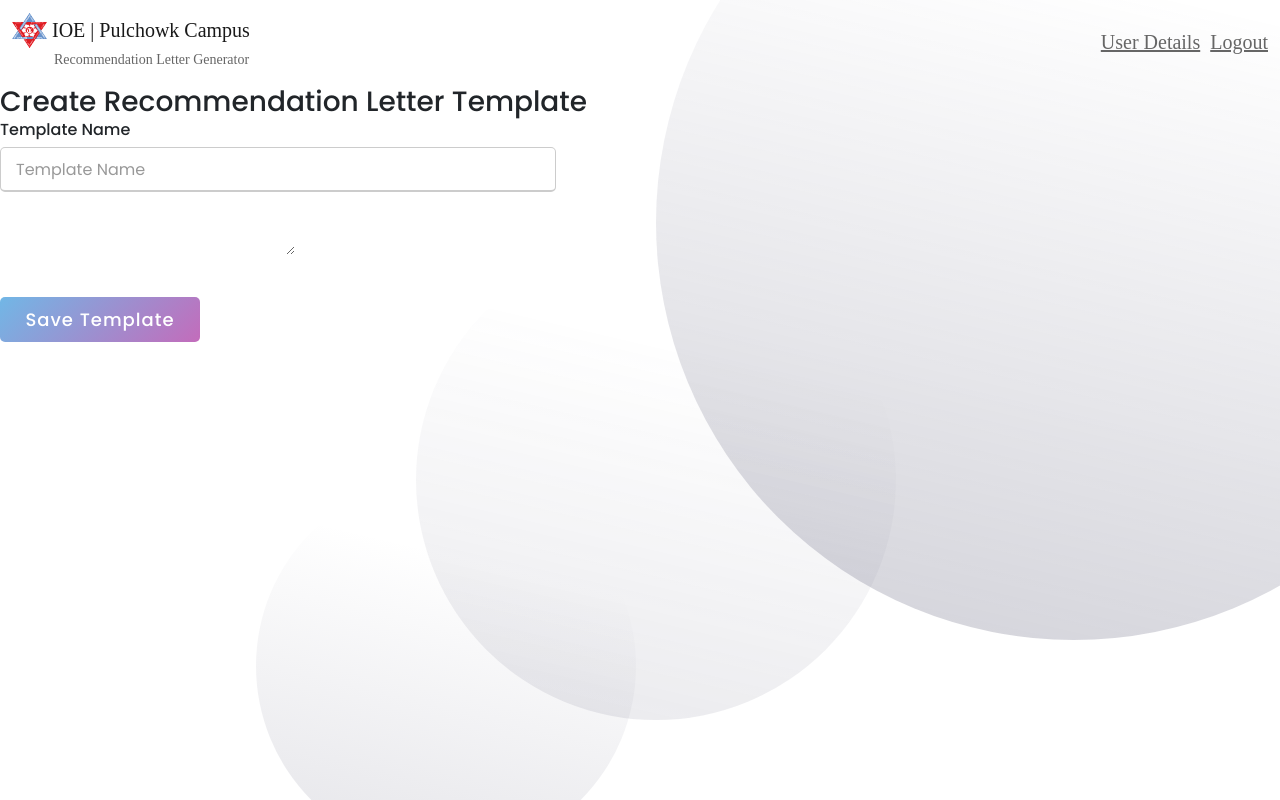
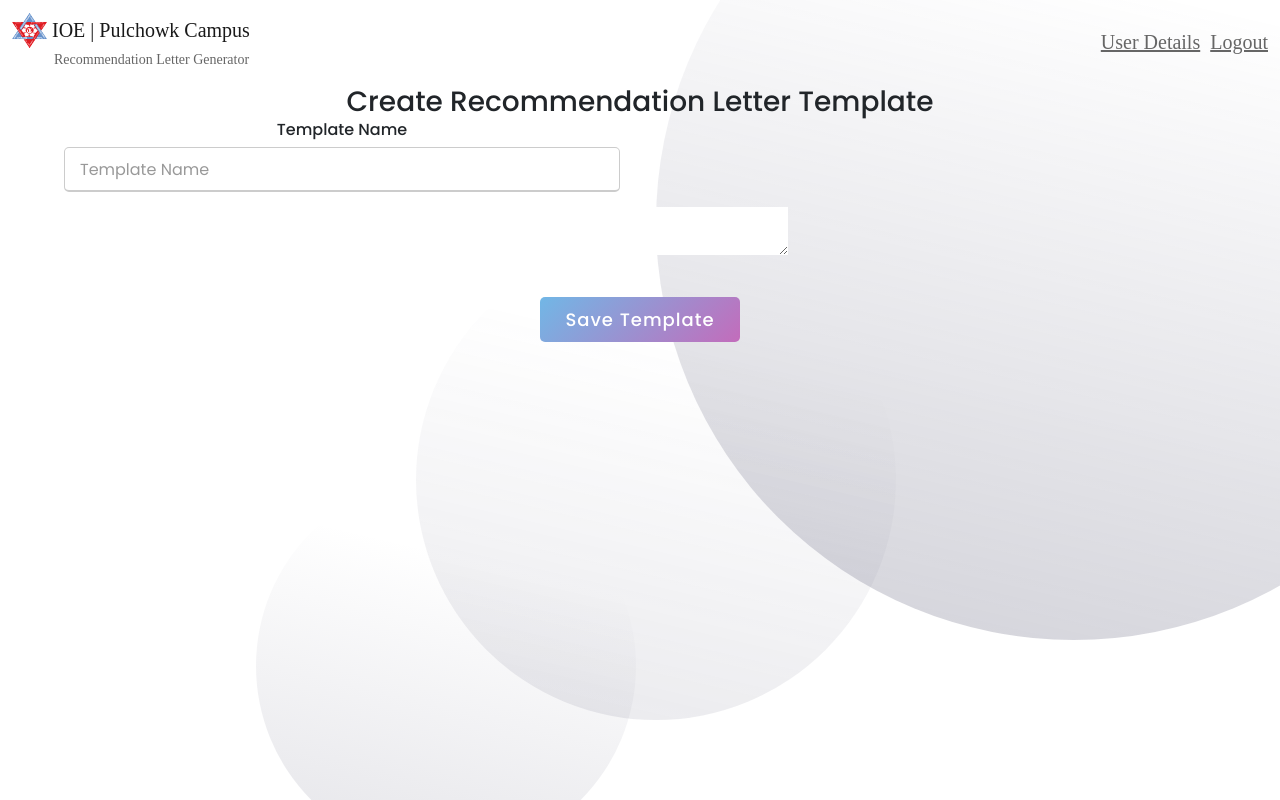
Before and after one commit to crazzac061/Recommendation-letter-generator, a Django app: page /makeTemplate in a window 1280 px wide. Run offline with Django 3.2, Linux system fonts and the light colour scheme; some libraries are stand-ins or nearby versions; some web fonts are replaced.

Commit message:
css adjusted in customTemplates.html

```diff
--- a/static/css/style.css
+++ b/static/css/style.css
@@ -489,7 +489,7 @@
 	vertical-align: bottom;
 	position: relative;
 	top: -1px;
-	*overflow: hidden;
+	overflow: hidden;
 }
 
 .form-made .details {
--- a/templates/customTemplate.html
+++ b/templates/customTemplate.html
@@ -3,7 +3,6 @@
 {% block title %}Create Template{% endblock title %}
 
 {% block raw %}
-
     <script src="https://cdn.tiny.cloud/1/zv5jgyybldk6c4dkqb0hqzfykj2etmpab2j6s6hpne21u93o/tinymce/7/tinymce.min.js" referrerpolicy="origin"></script>
     <script>
     tinymce.init({
@@ -218,29 +217,33 @@
 {% endblock raw %}
 
 {% block body %}
-<div style="width: 90%; align-self: center;">
+<div class="center-content">
     <h3>Create Recommendation Letter Template</h3>
     <form action="/getTemplate" method="post" >
-
         <div class="user-details">
-            <!-- <div class="input-box">
-              <span class="details">Requesting University</span>
-              <input type="text" placeholder="University Name" name="university" required>
-            </div> -->
             <div class="input-box">
               <span class="details">Template Name</span>
               <input type="text" placeholder="Template Name" name="templateName" required>
             </div>
         </div>
         <textarea id="editor" name="content" ></textarea>
-
-        <div  style="width: 200px; text-align: center;">
-            <div class = 'button'>
-                <input type="submit" value = " Save Template " />
+        <div class="button-container">
+            <div class="button">
+                <input type="submit" value="Save Template" />
             </div>
-
         </div>
-
     </form>
 </div>
+
+<style>
+.center-content {
+    width: 90%;
+    margin: 0 auto;
+    text-align: center;
+}
+.button-container {
+    width: 200px;
+    margin: 0 auto;
+}
+</style>
 {% endblock body %}
```
